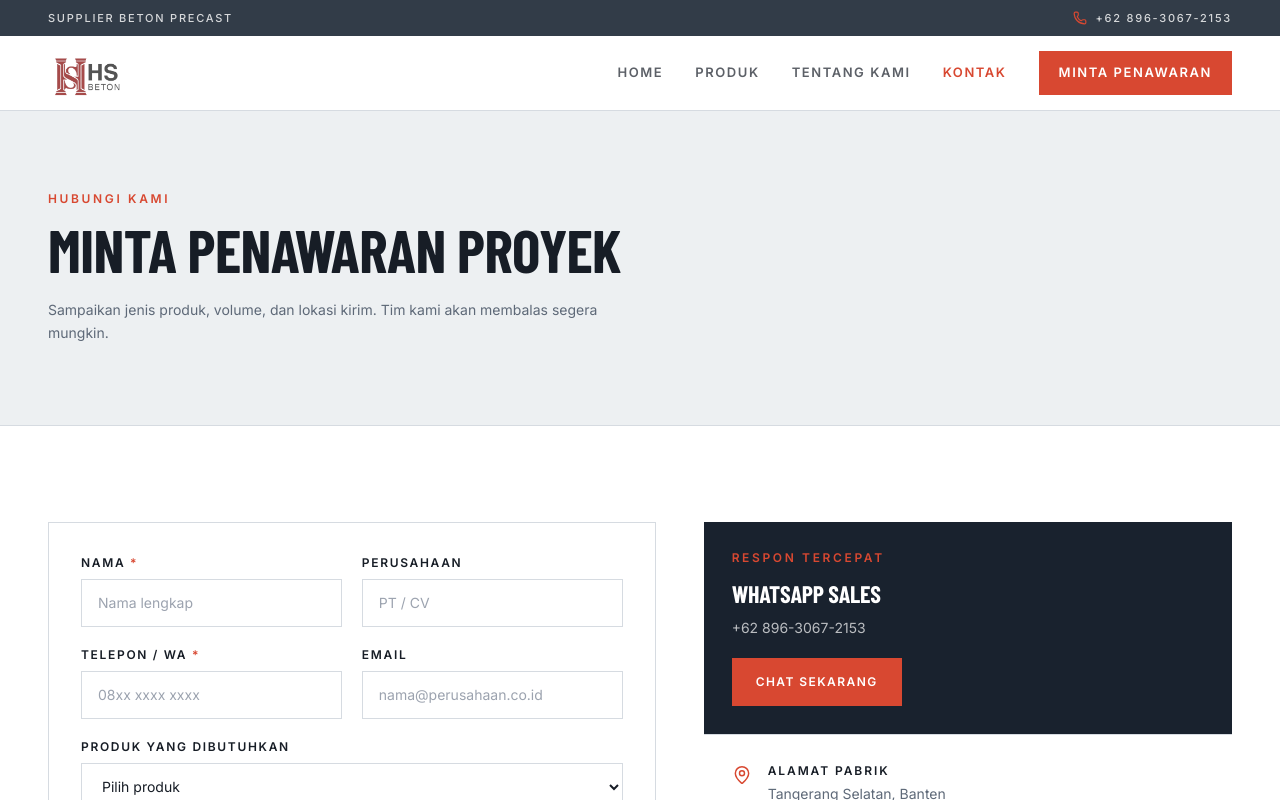
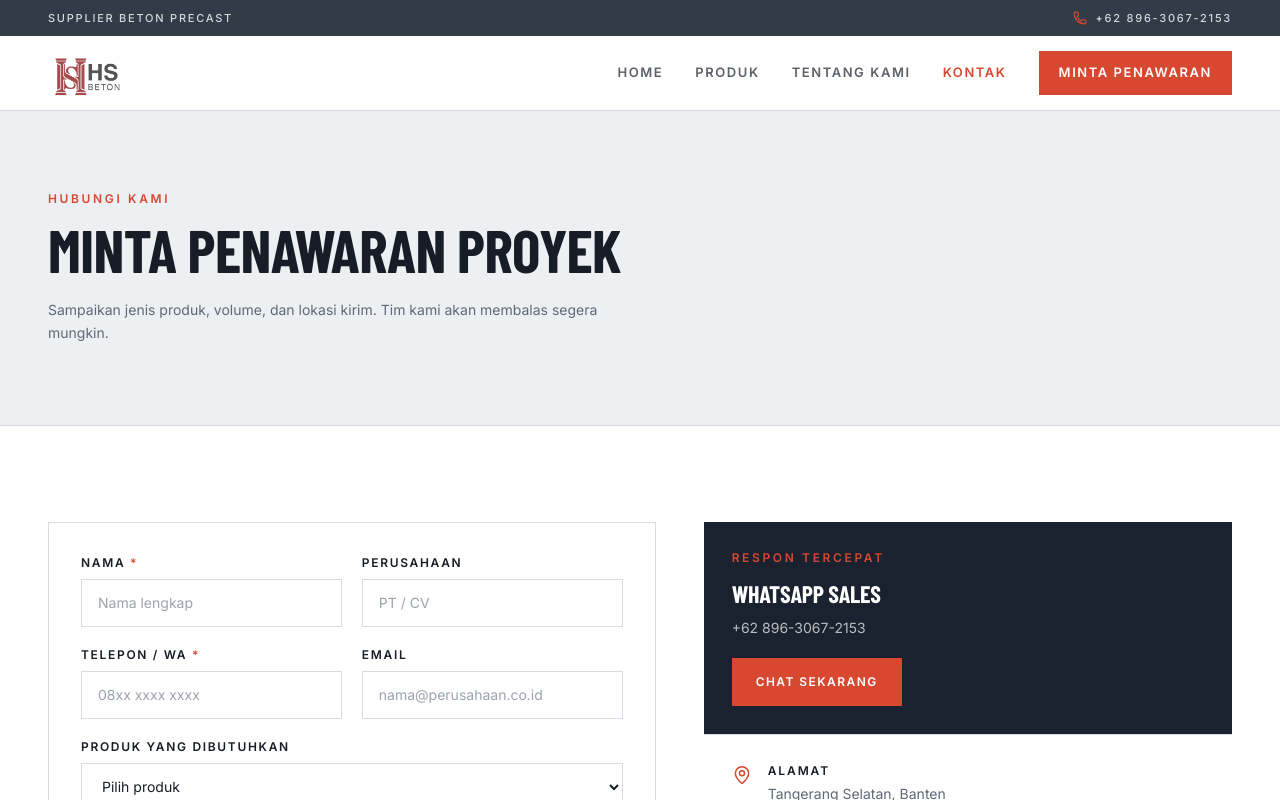
Before and after one commit to helloneet/hsbeton-website-new, a React (Vite) app in the folder apps/web/: page /kontak in a window 1280 px wide. Shown: the top 800 px of the page. Built offline with nearby package versions, Linux system fonts and the light colour scheme; the HTML template or start-up script is replaced by a standard one; what pocketbase would draw is missing.

Commit message:
Update Address Contact

```diff
--- a/apps/web/src/pages/KontakPage.jsx
+++ b/apps/web/src/pages/KontakPage.jsx
@@ -151,7 +151,7 @@ Terima kasih.`;
             </a>
           </div>
           {[
-            [MapPin, 'Alamat Pabrik', ADDRESS],
+            [MapPin, 'Alamat', ADDRESS],
             [Mail, 'Email', EMAIL],
             [Phone, 'Telepon Kantor', '(+62) 895 424 035 145'],
             [Clock, 'Jam Operasional', 'Senin–Jumat 08.00–17.00 | Sabtu 09.00–13.00'],
```
